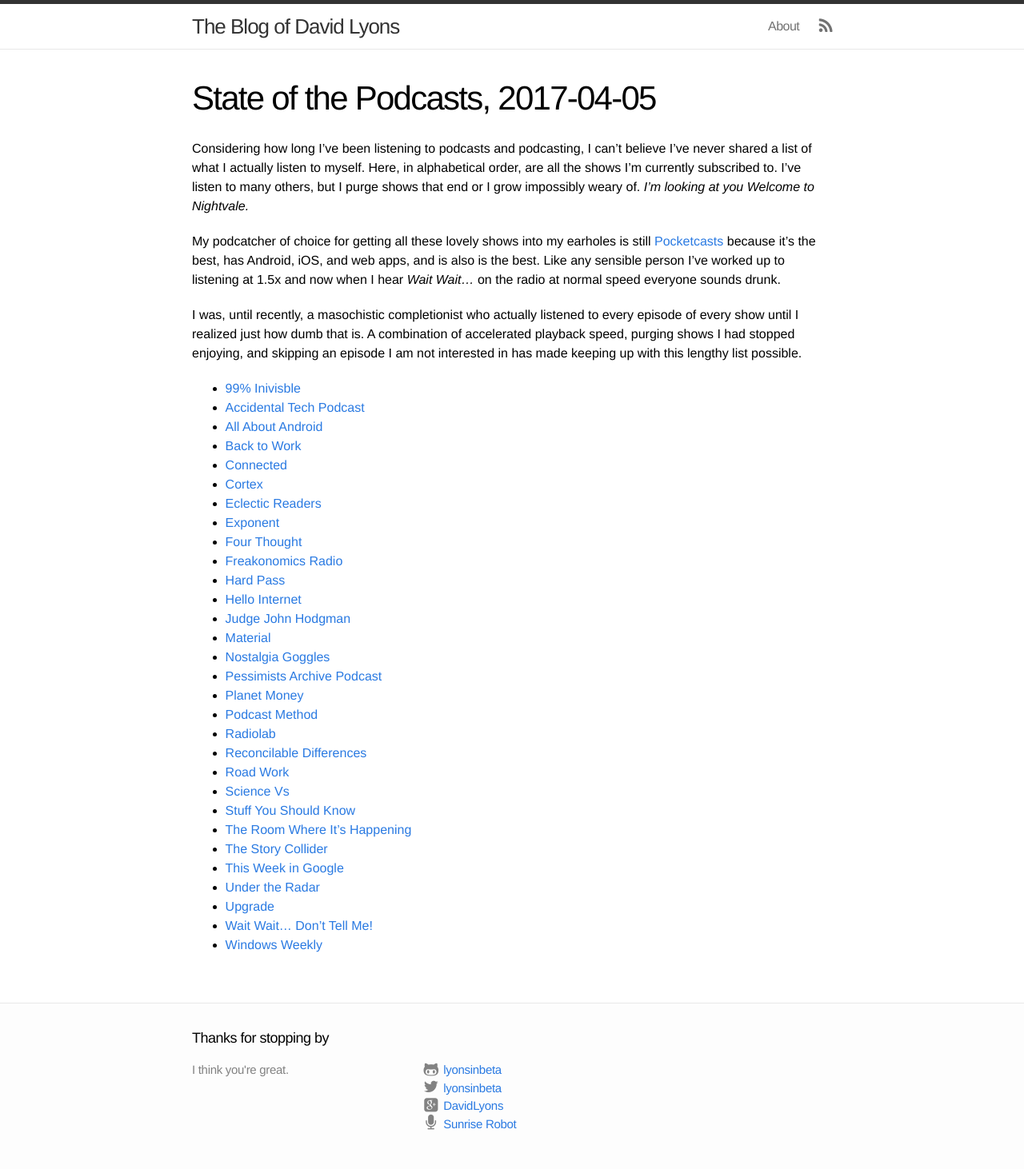
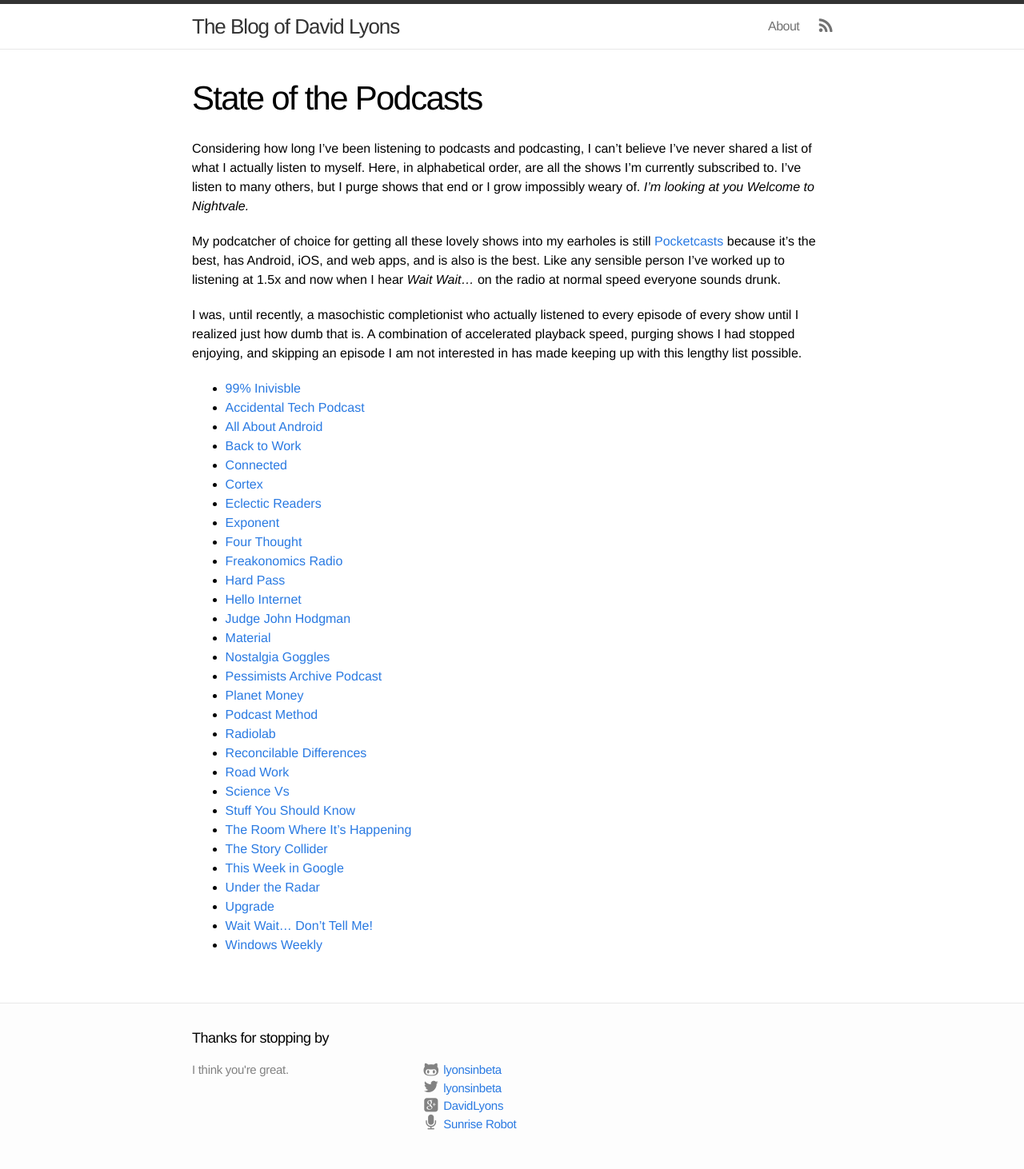
Before and after one commit to lyonsinbeta/lyonsinbeta.github.io, a Jekyll site: the page built from _posts/2017-04-05-podcasts.md, in a window 1280 px wide. Shown: the whole page at 80% size. Built offline with Jekyll 4.4.1, drawn with Linux system fonts in a browser that asks for light colours.

Commit message:
Removes akward date from title

```diff
--- a/_posts/2017-04-05-podcasts.md
+++ b/_posts/2017-04-05-podcasts.md
@@ -1,5 +1,5 @@
 ---
-title: "State of the Podcasts, 2017-04-05"
+title: "State of the Podcasts"
 author: David
 layout: post
 permalink: /2017/4/podcasts
```
